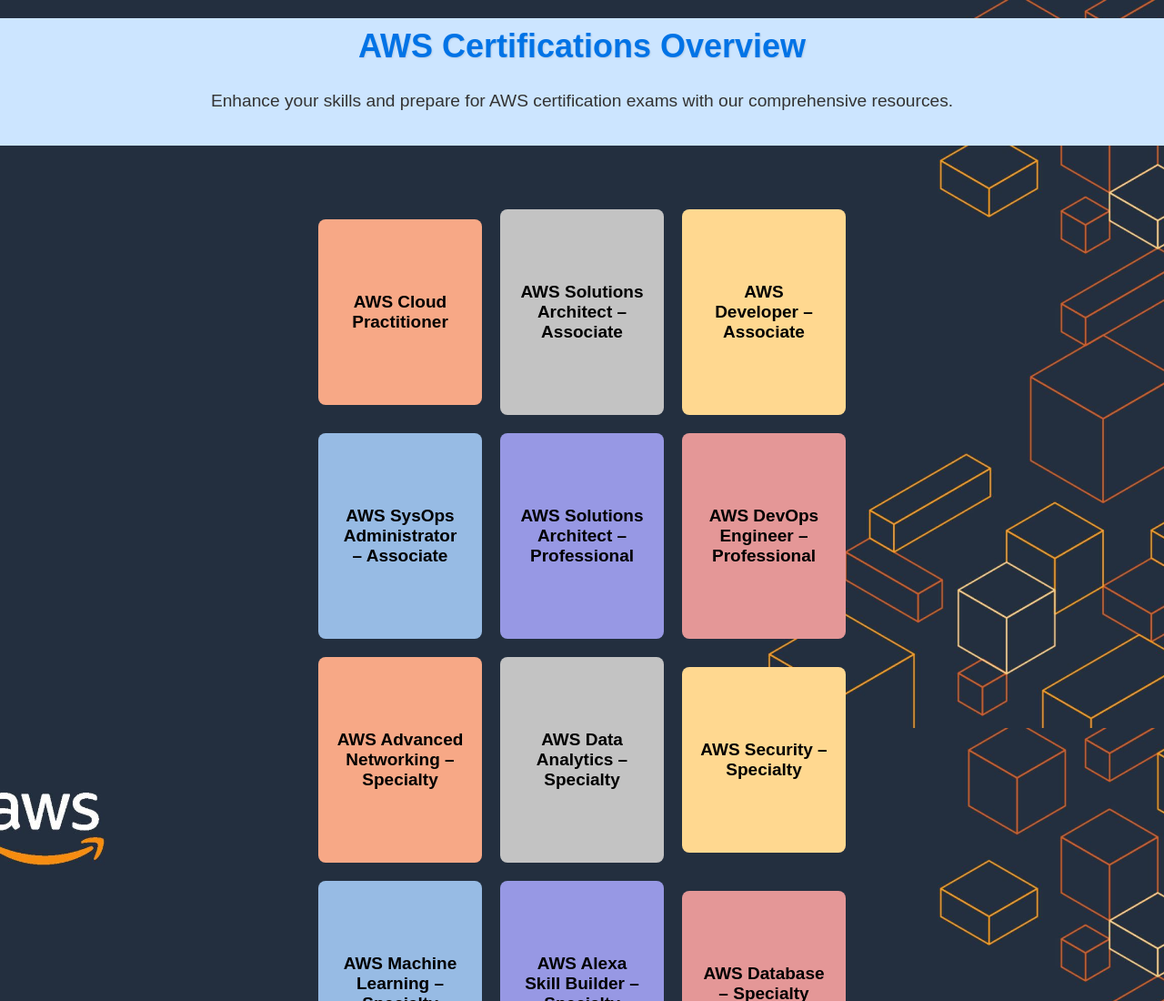
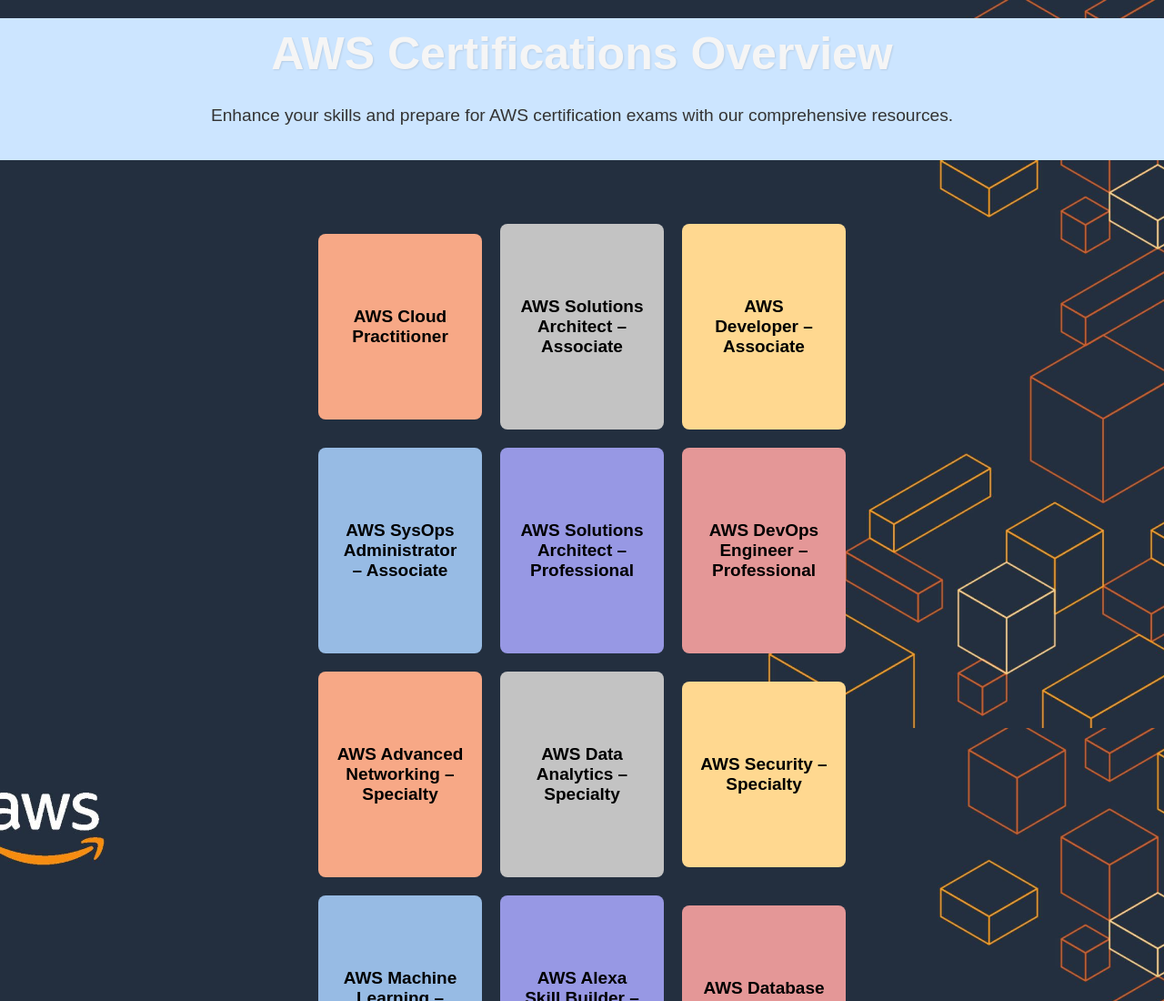
Before and after one commit to h-afif/aws-cloud-exam, a plain HTML site: page index.html in a window 1280 px wide. Shown: the top 1100 px of the page at 91% size. Drawn offline with Linux system fonts and the light colour scheme.

Commit message:
Update styles.css

```diff
--- a/styles.css
+++ b/styles.css
@@ -23,8 +23,8 @@ header {
 }
 
 header h1 {
-    font-size: 36px; /* Larger title size */
-    color: #0073e6; /* Bright blue for the title */
+    font-size: 50px; /* Larger title size */
+    color: whitesmoke; /* Bright blue for the title */
     text-shadow: 1px 1px 2px rgba(0, 0, 0, 0.1); /* Subtle text shadow for depth */
 }
 
```
